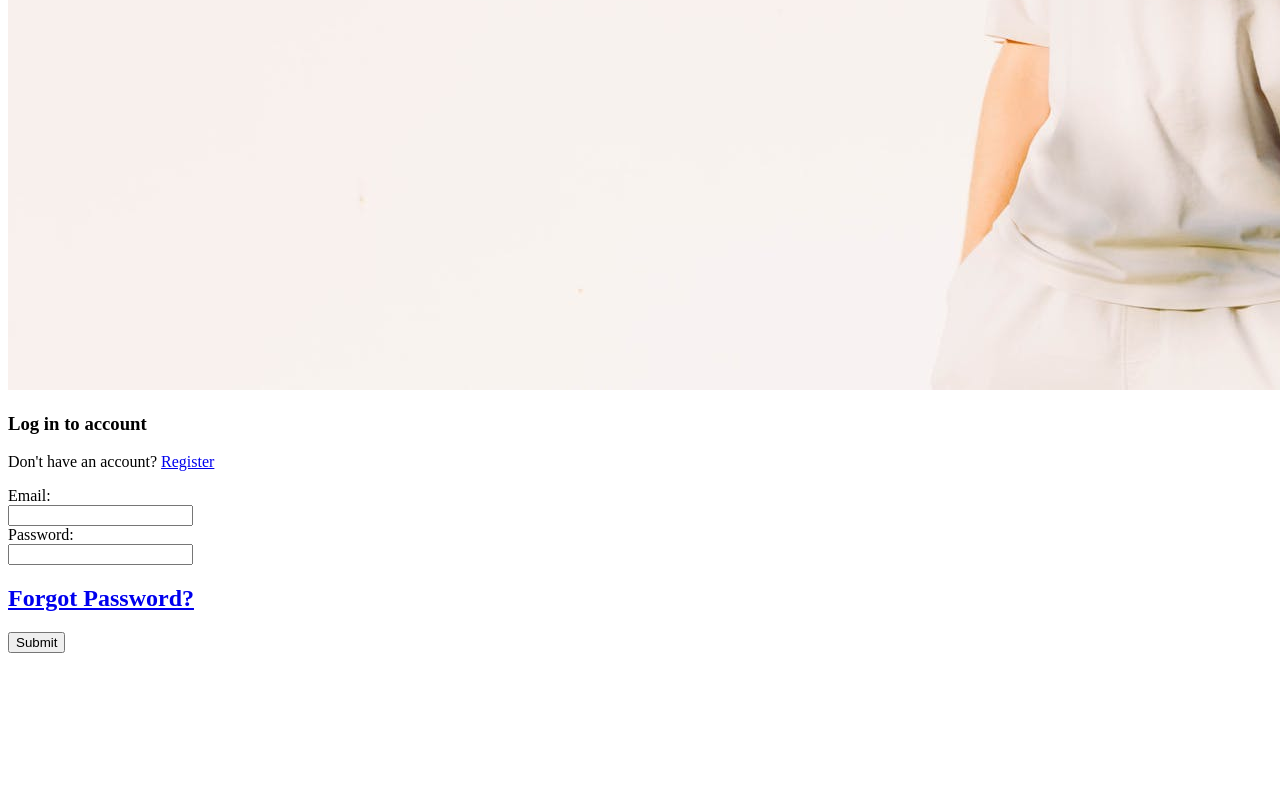
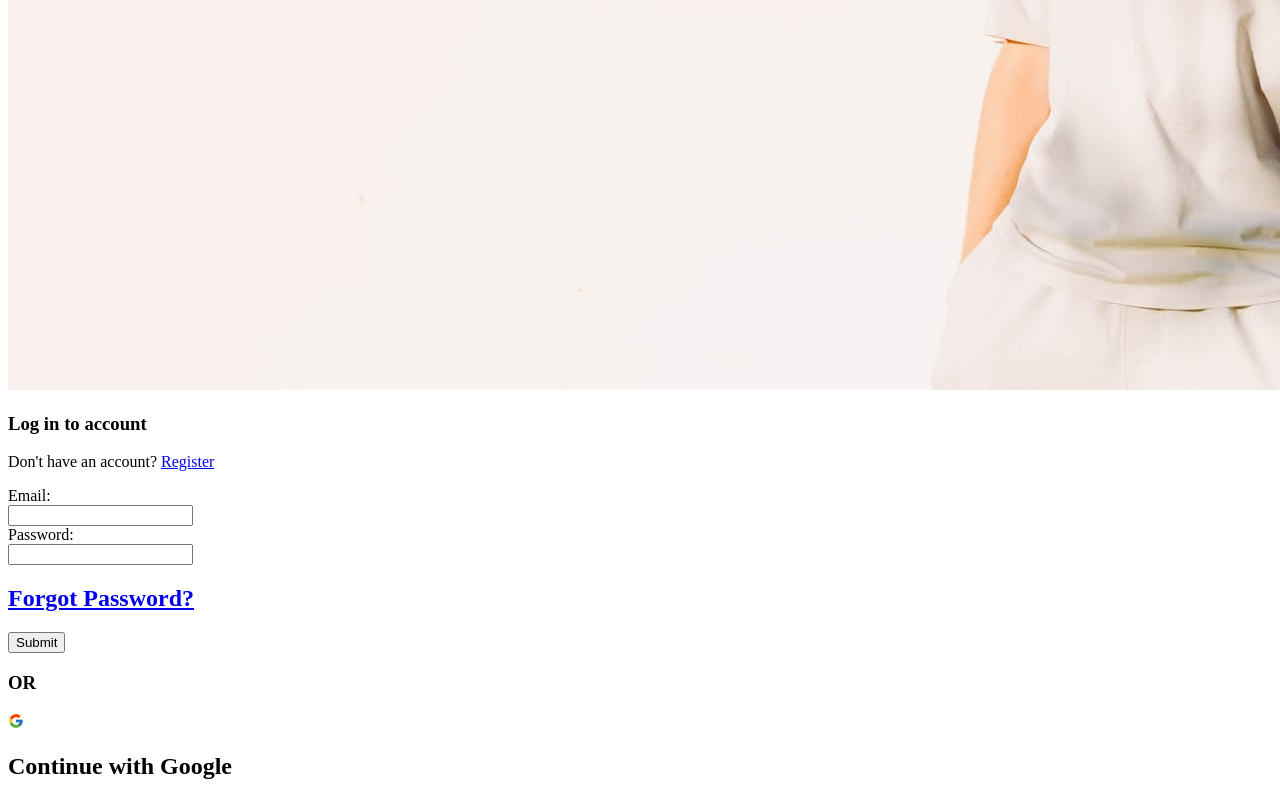
Before and after one commit to Emmynu/full-stack-auth, a Next.js app: page /login in a window 1280 px wide. Shown: the part 871-1671 px from the top of the page. Before the commit the page ends 1532 px from the top, so only its background shows below. Built offline with nearby package versions, Linux system fonts and the light colour scheme.

Commit message:
google signup feature added

```diff
--- a/app/(auth)/login/page.jsx
+++ b/app/(auth)/login/page.jsx
@@ -2,10 +2,10 @@
 import { findUserInDb, updateCookie } from "@/server-actions/auth/auth"
 import { z } from "zod"
 import { toast, Toaster } from "sonner"
-import {  loginUser } from "@/libs/auth"
+import {  loginUser, googleAction } from "@/libs/auth"
 import Cookies from "js-cookie"
 import { auth } from "@/libs/firebase-config"
-import { Button } from "@/libs/button"
+import { Button, GoogleButton } from "@/libs/button"
 import Link from "next/link"
 import Image from "next/image"
 import image from "@/public/test.jpg"
@@ -66,10 +66,15 @@ const Login = () => {
             <input className="form-input " type="password" name="password" id="" />
           </section>
           <h2 className="text-sm tracking-wide hover:underline mt-3 "><Link href={"/reset-password"}>Forgot Password?</Link></h2>
-          <div className="mt-4 w-[90%] bg-green-600 flex flex-col items-center hover:bg-green-700 hover:opacity-90 transition-[all-2s-all]">
-            <Button />
-          </div>
+            <div className="hover:bg-green-700 hover:opacity-90 transition-[all-2s-all] w-[90%] bg-green-600 flex flex-col items-center px-5 tracking-wide font-bold py-3 rounded-[4px] mt-5">
+              <Button />
+            </div>
         </form>
+        <h3 className="text-center mb-2 font-bold text-slate-600">OR</h3>
+
+       <section className="flex items-center justify-center rounded-[4px] border py-1 border-slate-400 tracking-wide cursor-pointer" onClick={googleAction}>
+          <GoogleButton />
+       </section>
       </section>
 
        <Toaster />
--- a/app/api/mail/route.ts
+++ /dev/null
@@ -1,33 +0,0 @@
-import { NextResponse } from "next/server"
-import nodemailer from "nodemailer"
-
-
- const transporter = nodemailer.createTransport({
-  service:"Gmail",
-  auth:{
-    user: "loluwasimi54@gmail.com",
-    pass: "yaxbidzoxdjsxowb"
-  }
-})
-
-export async function POST(req:Request){
-//   try {
-//   const { email, user } = await req.json()
-
-//    transporter.sendMail({
-//       from: "loluwasimi54@gmail.com",
-//       to:email,
-//       subject: "Password Recovery",
-//       html: `Hi ${user[0]?.name} ! Seems you forgot your password. <br> <br/>
-
-//       Use <h4 style="font-weight:700;">${user[0]?.id} <h4/> to login temporarily into the reset link sent
-
-//       Note: DONT USE ANY OTHER PASSWORD`
-//     })
-//  } catch (err) {
-//   return {
-//     error: err
-//   }
-//  }
- return NextResponse.json({status: "Success" })
-}
--- a/libs/auth.js
+++ b/libs/auth.js
@@ -1,7 +1,9 @@
 "use client"
-import { createUserWithEmailAndPassword, sendEmailVerification, signInWithEmailAndPassword, signOut, updateProfile,updatePassword, sendPasswordResetEmail } from "firebase/auth"
-import { auth } from "./firebase-config"
+import { createUserWithEmailAndPassword, sendEmailVerification, signInWithEmailAndPassword, signOut, updateProfile, sendPasswordResetEmail, signInWithPopup } from "firebase/auth"
+import { auth, provider } from "./firebase-config"
 import Cookies from "js-cookie"
+import { findUser, saveUserInDB,updateCookie } from "@/server-actions/auth/auth"
+import { toast } from "sonner"
 
 export async function authenticateUser(name, email,password){
   try {
@@ -48,6 +50,16 @@ export async function updateUserPassword(email) {
   }
 }
 
+export async function signInWithGmail() {
+  try {
+    await signInWithPopup(auth,provider)
+  } catch (error) {
+    return {
+      err: error?.message
+    }
+  }
+}
+
 export async function logOutUser() {
   try {
     await signOut(auth)
@@ -59,3 +71,46 @@ export async function logOutUser() {
     }
   }
 }
+
+
+export async function googleAction(){
+  const res = await signInWithGmail()
+
+  if (res?.err) {
+    toast.error(res?.err)
+  } else {
+
+   const user =  await findUser(auth?.currentUser?.email)
+   if (user?.err) {
+    toast.error(user?.err)
+   } else {
+    if (user.length > 0) {
+      await updateCookie(auth?.currentUser?.uid,auth?.currentUser?.refreshToken)
+      Cookies.set("token", auth?.currentUser?.refreshToken)
+      setTimeout(() => {
+        window.location = "/"
+      }, 3000)
+      toast.success("Successfully logged in ")
+    } else {
+      const user = {
+        email:auth?.currentUser?.email,
+        name:auth?.currentUser?.displayName,
+        uid: auth?.currentUser?.uid,
+        token: auth?.currentUser?.refreshToken
+      }
+     const result =  await saveUserInDB(user)
+     if (result?.err) {
+      toast.error(result?.err)
+     } else {
+        await sendEmailVerficationLink()
+        // create a cookie
+        Cookies.set("token", auth?.currentUser?.refreshToken)
+        setTimeout(() => {
+          window.location = "/"
+        }, 3000)
+        toast.success("Saved to Db")
+     }
+    }
+   }
+  }
+}
--- a/libs/button.js
+++ b/libs/button.js
@@ -1,11 +1,17 @@
 import { useFormStatus as formStatus } from "react-dom"
-
+import { FcGoogle } from "react-icons/fc";
 
 export function Button() {
   const { pending } = formStatus()
 
   return (
-    <button type="submit" className=" px-5 tracking-wide font-bold py-1.5 rounded-[4px] text-white text-[15px] "> <span >{!pending ? "Submit": <span className="loading">Loading...</span>}</span></button>
-    // <button type="submit" className="w-[90%]">Submit</button>
+    <button type="submit" className=" text-white text-[15px] "> <span >{!pending ? "Submit": <span className="loading">Loading...</span>}</span></button>
   )
 }
+
+export function GoogleButton() {
+  const { pending } = formStatus()
+  return <>
+    {!pending ? <><div className=""><FcGoogle /></div>
+      <h2 className="text-slate-700 font-bold font-[helvetica] text-[15px] ml-2 py-2.5">Continue with Google</h2></>: <span className="loading loading-spinner loading-xs text-slate-700 "></span>}</>
+}
--- a/libs/firebase-config.js
+++ b/libs/firebase-config.js
@@ -1,6 +1,7 @@
 // Import the functions you need from the SDKs you need
 import { initializeApp } from "firebase/app";
 import { getAuth } from "firebase/auth";
+import { GoogleAuthProvider } from "firebase/auth";
 
 const firebaseConfig = {
   apiKey: "AIzaSyBkfdRmedWt_QSr0SWX4xxQj8eRy1a-R7c",
@@ -15,3 +16,4 @@ const firebaseConfig = {
 // Initialize Firebase
 const app = initializeApp(firebaseConfig);
 export const auth = getAuth(app)
+export const provider = new GoogleAuthProvider()
--- a/package.json
+++ b/package.json
@@ -17,9 +17,9 @@
     "mongoose": "^8.4.4",
     "next": "14.2.4",
     "next-themes": "^0.3.0",
-    "nodemailer": "^6.9.14",
     "react": "^18",
     "react-dom": "^18",
+    "react-icons": "^5.2.1",
     "sonner": "^1.5.0",
     "zod": "^3.23.8"
   },
--- a/server-actions/auth/auth.js
+++ b/server-actions/auth/auth.js
@@ -80,7 +80,7 @@ export async function findUser(email) {
   try {
     await connectDB()
     const user = await User.find({ email }).sort()
-      return user
+    return user
   } catch (error) {
     return {
       err: error?.message
@@ -101,3 +101,15 @@ export async function updatePasswordInDB(email, password) {
     }
   }
 }
+
+export async function saveUserInDB(user) {
+  try {
+    const { name, email,uid, token } = user
+    await connectDB()
+    await User.create({name:name, email:email,  id:uid, token:token})
+  } catch (error) {
+    return {
+      err: error?.message
+    }
+  }
+}
--- a/tsconfig.json
+++ b/tsconfig.json
@@ -21,6 +21,6 @@
       "@/*": ["./*"]
     }
   },
-  "include": ["next-env.d.ts", "**/*.ts", "**/*.tsx", ".next/types/**/*.ts", "app/(auth)/register/page.jsx", "app/(auth)/login/page.jsx", "app/layout.tsx", "app/page.jsx"],
+  "include": ["next-env.d.ts", "**/*.ts", "**/*.tsx", ".next/types/**/*.ts", "app/(auth)/register/page.jsx", "app/(auth)/login/page.jsx", "app/layout.tsx", "app/page.jsx", "app/api/mail/route.js"],
   "exclude": ["node_modules"]
 }
```
Also changed, not shown: app/(auth)/register/page.jsx (+17 -6 lines), app/(auth)/reset-password/page.jsx (+3 -16 lines), 1 other file (tests, documents, lock files or other folders).
